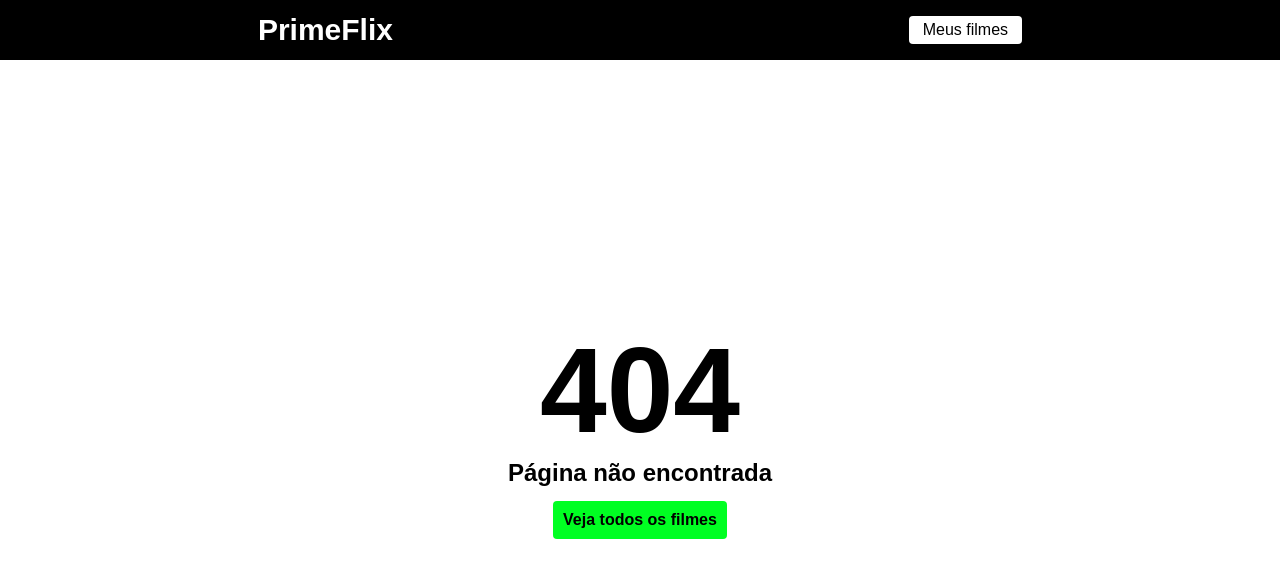
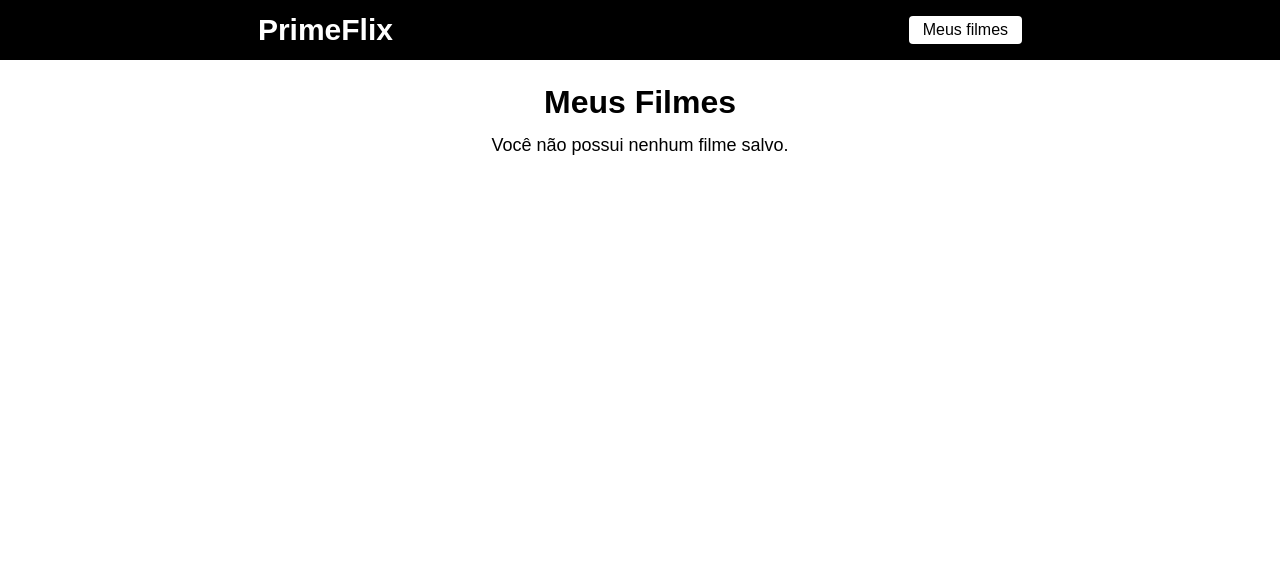
Before and after one commit to msouza09/prime-flix, a React (Create React App) app: page /favoritos in a window 1280 px wide. Before the commit this address had no page. Shown: the top 578 px of the page. Built offline with nearby package versions, Linux system fonts and the light colour scheme.

Commit message:
funcao de listagem e exclusão

```diff
--- /dev/null
+++ b/src/pages/Favoritos/favoritos.css
@@ -0,0 +1,38 @@
+.meus-filmes {
+display: flex;
+flex-direction: column;
+align-items: center;
+ margin-top: 24px;
+}
+
+.meus-filmes h1 {
+    margin-bottom: 14px;
+   }
+
+.meus-filmes span {
+    font-size: 18px;
+}
+
+.meus-filmes ul {
+    width: 720px;
+}
+
+.meus-filmes ul li {
+    list-style: none;
+    display: flex;
+    justify-content: space-between;
+    align-items: center;
+    margin-bottom: 14px;
+}
+
+.meus-filmes div {
+    display: flex;
+    justify-content: center;
+    align-items: center;
+}
+
+.meus-filmes div a {
+    text-decoration: none;
+    color: #00ff22;
+    margin-right: 14px;
+}
--- /dev/null
+++ b/src/pages/Favoritos/index.js
@@ -0,0 +1,49 @@
+import { useEffect, useState } from 'react';
+import './favoritos.css';
+import { Link } from 'react-router-dom';
+
+function Favoritos() {
+
+    const [filmes, setFilmes] = useState([])
+
+    useEffect(()=>{
+        const minhaLista = localStorage.getItem("@primeflix");
+        setFilmes(JSON.parse(minhaLista) || [])
+
+    }, [])
+
+    function excluirFilme(id){
+        let filtroFilmes = filmes.filter( (filme) => {
+            return (filme.id !== id)
+        })
+        setFilmes(filtroFilmes);
+        localStorage.setItem("@primeflix", JSON.stringify(filtroFilmes) )
+    }
+
+    return (
+        <div className="meus-filmes">
+            <h1>Meus Filmes</h1>
+
+            {filmes.length === 0 && <span>Você não possui nenhum filme salvo.</span>}
+
+        <ul>
+            {filmes.map((filme) => {
+                return (
+                    <li key={filme.id}>
+                        <span>{filme.title}</span>
+
+                        <div>
+                            <Link to={`/filme/${filme.id}`}>Ver detalhes</Link>
+                            <button onClick={() => excluirFilme(filme.id)}>Excluir</button>
+                        </div>
+                    </li>
+
+                )
+            })}
+        </ul>
+
+        </div>
+    )
+}
+
+export default Favoritos;
--- a/src/routes.js
+++ b/src/routes.js
@@ -4,6 +4,7 @@
 import Filme from './pages/Filme';
 import Erro from './pages/Erro';
 import Header from './components/Header';
+import Favoritos from './pages/Favoritos';
 
 function RoutesApp(){
   return(
@@ -12,10 +13,7 @@
       <Routes>
         <Route path="/" element={ <Home/> } />
         <Route path="/filme/:id" element={ <Filme/> } />
-
-
-
-
+        <Route path="/favoritos" element={ <Favoritos/> } />
 
 
         <Route path="*" element={<Erro/>}/>
```
